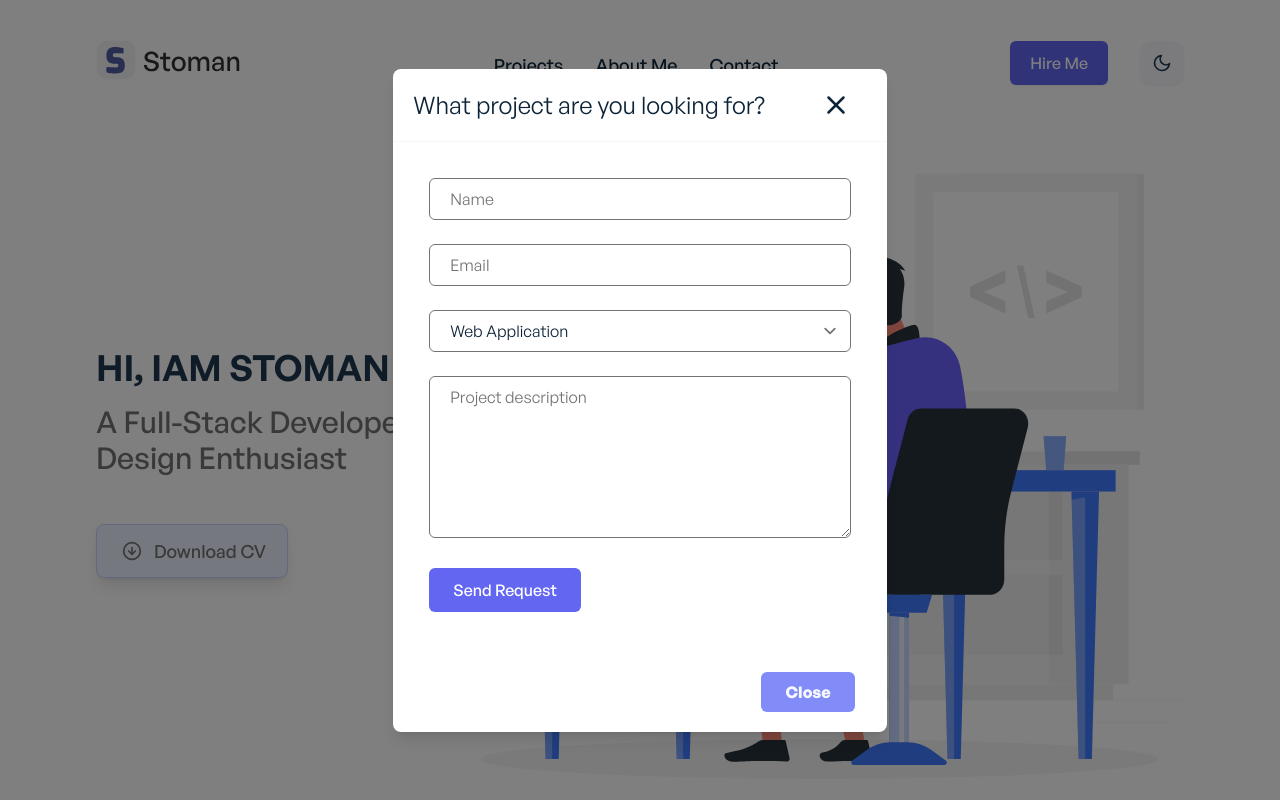
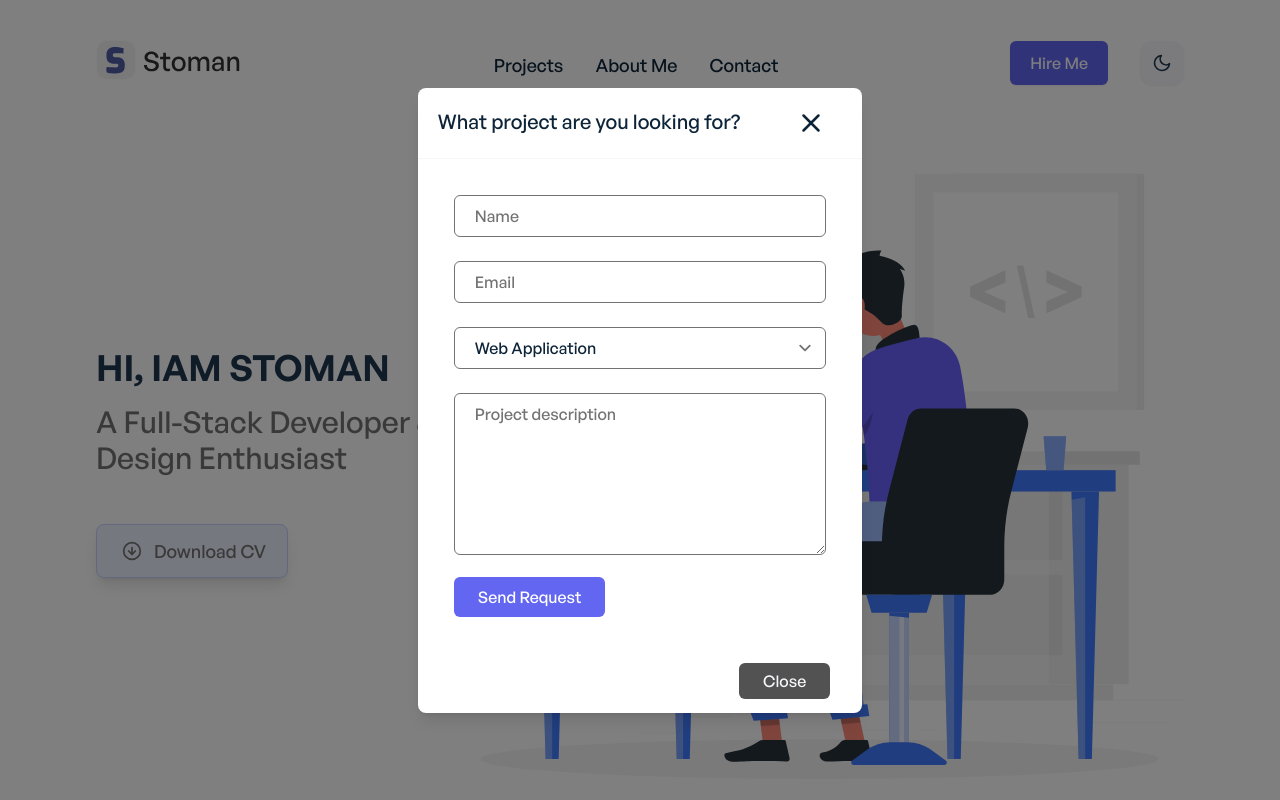
Before and after one commit to Hornet-Developer/Portfolio-Next.js, a Next.js app: page / in a window 1280 px wide. Both pictures are taken after a click on the button "Hire Me". Shown: the top 800 px of the page. Built offline with nearby package versions, Linux system fonts and the light colour scheme.

Commit message:
Hire me modal refactoring

```diff
--- a/components/HireMeModal.js
+++ b/components/HireMeModal.js
@@ -1,5 +1,6 @@
 import { motion } from 'framer-motion';
 import { FiX } from 'react-icons/fi';
+import Button from './reusable/Button';
 
 const selectOptions = [
 	'Web Application',
@@ -14,7 +15,7 @@ function HireMeModal({ onClose, onRequest }) {
 			initial={{ opacity: 0 }}
 			animate={{ opacity: 1 }}
 			exit={{ opacity: 0 }}
-			className="fixed inset-0 z-30 transition-all duration-500"
+			className="font-general-medium fixed inset-0 z-30 transition-all duration-500"
 		>
 			{/* Modal Backdrop */}
 			<div className="bg-filter bg-black bg-opacity-50 fixed inset-0 w-full h-full z-20"></div>
@@ -24,7 +25,7 @@ function HireMeModal({ onClose, onRequest }) {
 				<div className="modal-wrapper flex items-center z-30">
 					<div className="modal max-w-md mx-5 xl:max-w-xl lg:max-w-xl md:max-w-xl bg-secondary-light dark:bg-primary-dark max-h-screen shadow-lg flex-row rounded-lg relative">
 						<div className="modal-header flex justify-between gap-10 p-5 border-b border-ternary-light dark:border-ternary-dark">
-							<h5 className=" text-primary-dark dark:text-primary-light text-2xl">
+							<h5 className=" text-primary-dark dark:text-primary-light text-xl">
 								What project are you looking for?
 							</h5>
 							<button
@@ -43,7 +44,7 @@ function HireMeModal({ onClose, onRequest }) {
 							>
 								<div className="">
 									<input
-										className="w-full px-5 py-2 border dark:border-secondary-dark rounded-md text-md dark:font-medium bg-secondary-light dark:bg-ternary-dark text-primary-dark dark:text-ternary-light"
+										className="w-full px-5 py-2 border dark:border-secondary-dark rounded-md text-md bg-secondary-light dark:bg-ternary-dark text-primary-dark dark:text-ternary-light"
 										id="name"
 										name="name"
 										type="text"
@@ -54,7 +55,7 @@ function HireMeModal({ onClose, onRequest }) {
 								</div>
 								<div className="mt-6">
 									<input
-										className="w-full px-5 py-2 border dark:border-secondary-dark rounded-md text-md dark:font-medium bg-secondary-light dark:bg-ternary-dark text-primary-dark dark:text-ternary-light"
+										className="w-full px-5 py-2 border dark:border-secondary-dark rounded-md text-md bg-secondary-light dark:bg-ternary-dark text-primary-dark dark:text-ternary-light"
 										id="email"
 										name="email"
 										type="text"
@@ -65,7 +66,7 @@ function HireMeModal({ onClose, onRequest }) {
 								</div>
 								<div className="mt-6">
 									<select
-										className="w-full px-5 py-2 border dark:border-secondary-dark rounded-md text-md dark:font-medium bg-secondary-light dark:bg-ternary-dark text-primary-dark dark:text-ternary-light"
+										className="w-full px-5 py-2 border dark:border-secondary-dark rounded-md text-md bg-secondary-light dark:bg-ternary-dark text-primary-dark dark:text-ternary-light"
 										id="subject"
 										name="subject"
 										type="text"
@@ -85,7 +86,7 @@ function HireMeModal({ onClose, onRequest }) {
 
 								<div className="mt-6">
 									<textarea
-										className="w-full px-5 py-2 border dark:border-secondary-dark rounded-md text-md dark:font-medium bg-secondary-light dark:bg-ternary-dark text-primary-dark dark:text-ternary-light"
+										className="w-full px-5 py-2 border dark:border-secondary-dark rounded-md text-md bg-secondary-light dark:bg-ternary-dark text-primary-dark dark:text-ternary-light"
 										id="message"
 										name="message"
 										cols="14"
@@ -96,7 +97,7 @@ function HireMeModal({ onClose, onRequest }) {
 								</div>
 
 								<div className="mt-6 pb-4 sm:pb-1">
-									<button
+									<span
 										onClick={onRequest}
 										type="submit"
 										className="px-4
@@ -104,37 +105,30 @@ function HireMeModal({ onClose, onRequest }) {
 											py-2
 											sm:py-2.5
 											text-white
-											font-normal
-											sm:font-medium
 											bg-indigo-500
 											hover:bg-indigo-600
 											rounded-md
-											focus:ring-1 focus:ring-indigo-900"
+											focus:ring-1 focus:ring-indigo-900 duration-500"
 										aria-label="Submit Request"
 									>
-										Send Request
-									</button>
+										<Button title="Send Request" />
+									</span>
 								</div>
 							</form>
 						</div>
 						<div className="modal-footer mt-2 sm:mt-0 py-5 px-8 border0-t text-right">
-							<button
+							<span
 								onClick={onClose}
 								type="button"
-								className=" px-4
+								className="px-4
 									sm:px-6
-									py-2
-									bg-indigo-400
-									hover:bg-indigo-500
+									py-2 bg-gray-600 text-primary-light hover:bg-ternary-dark dark:bg-gray-200 dark:text-secondary-dark dark:hover:bg-primary-light
 									rounded-md
-									font-normal
-									sm:font-bold
-									text-primary-light
-									focus:ring-1 focus:ring-indigo-900"
+									focus:ring-1 focus:ring-indigo-900 duration-500"
 								aria-label="Close Modal"
 							>
-								Close
-							</button>
+								<Button title="Close" />
+							</span>
 						</div>
 					</div>
 				</div>
```
